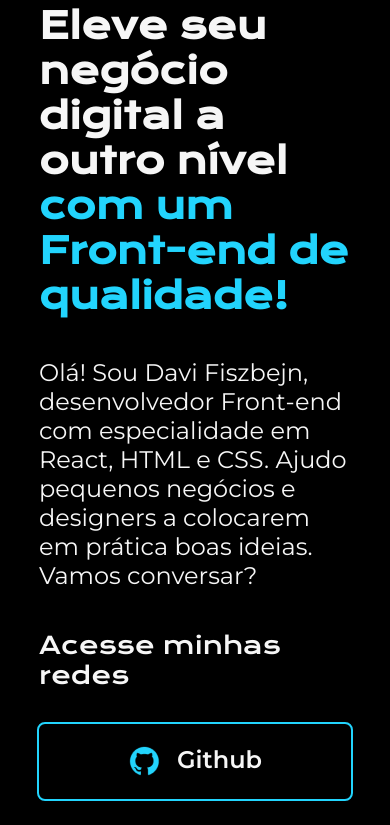
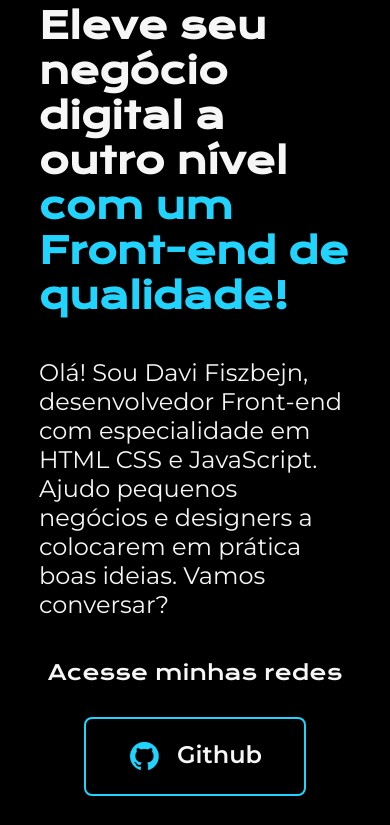
Before and after one commit to Fiszbejn/teste-portfolio, a plain HTML site: page index.html in a window 390 px wide. Shown: the part 453-1278 px from the top of the page. Drawn offline with nearby package versions, Linux system fonts and the light colour scheme.

Commit message:
Add files via upload

```diff
--- a/index.html
+++ b/index.html
@@ -5,7 +5,7 @@
     <meta charset="UTF-8">
     <meta http-equiv="X-UA-Compatible" content="IE=edge">
     <meta name="viewport" content="width=device-width, initial-scale=1.0">
-    <title>Portifolio</title>
+    <title>Portfólio</title>
     <link rel="stylesheet" href="../styles/style.css">
 </head>
 
@@ -22,8 +22,8 @@
             class="titulo-destaque"> com um Front-end de qualidade!
             </strong></h1>
             <p class="apresentacao__conteudo__texto">Olá! Sou Davi Fiszbejn, desenvolvedor
-            Front-end com especialidade em React, HTML e
-            CSS. Ajudo pequenos negócios e designers a
+            Front-end com especialidade em HTML CSS e JavaScript.
+            Ajudo pequenos negócios e designers a
             colocarem em prática boas ideias. Vamos
             conversar?</p>
             <div class="apresentacao__links">
--- a/styles/style.css
+++ b/styles/style.css
@@ -129,6 +129,10 @@ body{
         width: 100%;
     }
 
+    .apresentacao__links__navegacao {
+        width: 70%;
+    }
+
     .apresentacao__links__navegacao:hover {
         background-color: #000000;
     }
@@ -156,6 +160,13 @@ body{
         width: 100%;
     }
 
+    .apresentacao__links__subtitulo {
+        font-size: 1.3rem;
+    }
+
+    .apresentacao__links__navegacao {
+        width: 70%;
+    }
 
     .apresentacao__links__navegacao:hover {
         background-color: #000000;
```
